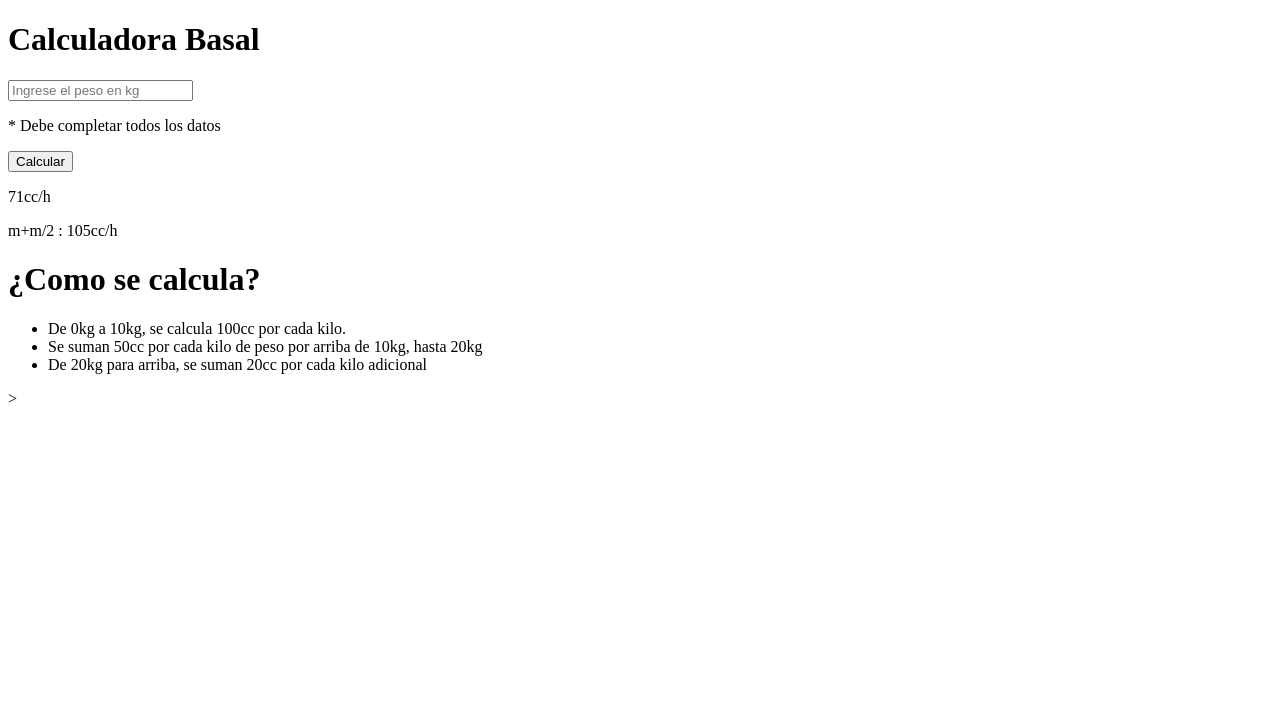
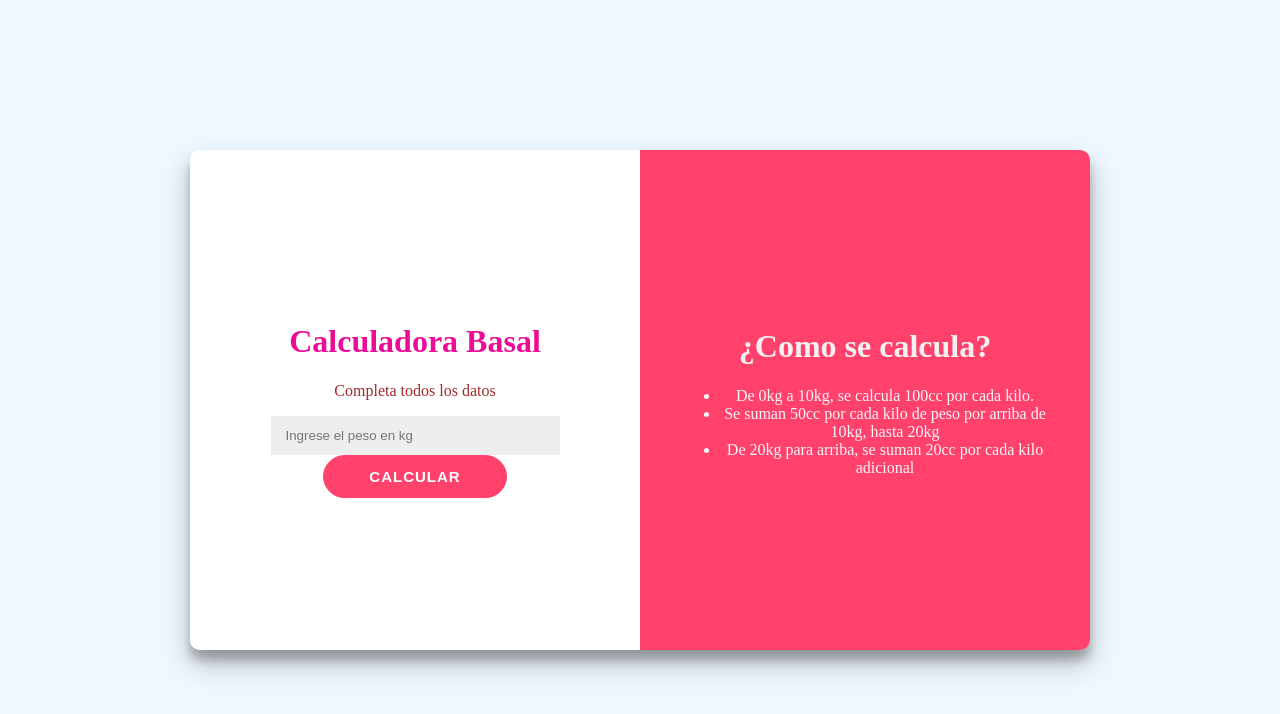
Before and after one commit to AracelyCES/Calculadora-Basal, a plain HTML site: page index.html in a window 1280 px wide. Drawn offline with Linux system fonts and the light colour scheme.

Commit message:
Actualización de calculadora basal

```diff
--- a/index.html
+++ b/index.html
@@ -2,18 +2,23 @@
 <html>
     <head>
         <title>Calculadora Basal</title>
+        <link rel="stylesheet" href="./style.css"/>
     </head>
     <body>
-    <div>
-        <div>
-        <h1>Calculadora Basal</h1>
+        <div id="contenedor">
+             <div id="calculadora">
+                 <div class="contenido">
+                    <h1 style="color: rgb(235, 13, 150);"> Calculadora Basal </h1>
+                    <p class="item">Completa todos los datos</p>
                     <input type="number" placeholder="Ingrese el peso en kg"/>
-        <p>* Debe completar todos los datos</p>
-        <button>Calcular</button>
-        <p>71cc/h</p>
-        <p>m+m/2 : 105cc/h</p>
+                    <p class="item" id="error">* Debe completar todos los datos</p>
+                    <button class="item" id="calcular">Calcular</button>
+                    <p class="item resultado" id="flu">71cc/h</p>
+                    <p class="item resultado" id="man">m+m/2 : 105cc/h</p>
                  </div>
-        <div>
+            </div>
+        <div id="detalle">
+            <div class="contenido">
                 <h1>¿Como se calcula?</h1>
                 <ul>
                     <li>De 0kg a 10kg, se calcula 100cc por cada kilo.</li>
--- /dev/null
+++ b/style.css
@@ -0,0 +1,90 @@
+h1{
+    color: rgb(245, 240, 242);
+
+}
+
+body {
+    color: brown
+}
+
+
+@import url('https://fonts.googleapis.com/css?family=Montserrat:400,800');
+
+body{
+    font-family: 'Montserrat', 'Times New Roman', Times, serif sans-serif;
+    background-color: aliceblue;
+}
+
+#contenedor{
+    width: 900px;
+    height: 500px;
+    text-align: center;
+    /* Estas 3 lineas se encargan de centrar el div vertical y horizontalmente */
+    position: absolute;
+    inset: 0;
+    margin: auto;
+    border-radius: 10px;
+    overflow: hidden;
+    box-shadow: 0 14px 28px rgba(0,0,0,0.25),
+      0 10px 10px rgba(0,0,0,0.22);
+  }
+#calculadora{
+    background: white;
+    /* Con estas 3 lineas vamos a hacer que los divs queden lado a lado */
+    width: 50%;
+    height: 100%;
+    float: left;
+}
+
+#detalle{
+    background: #FF416C;
+    /* Con estas 3 lineas vamos a hacer que los divs queden lado a lado */
+    width: 50%;
+    height: 100%;
+    float: left;
+    color: #f6f5f7;
+}
+.contenido{
+    /* Estas tres lineas van a centrar el contenido verticalmente dentro de cada div */
+    position: relative;
+    top: 50%;
+    transform: translateY(-50%);
+    overflow: hidden;
+    padding: 40px;
+}
+input {
+	width: 70%;
+    padding: 12px 15px;
+    border: none;
+    background-color: #eee;
+}
+
+button {
+  font-size: 15px;
+	font-weight: bold;
+	padding: 12px 45px;
+	border-radius: 30px;
+	background-color: #FF416C;
+	border: 1px solid #FF416C;
+	color: #FFFFFF;
+	text-transform: uppercase;
+	letter-spacing: 1px;
+	transition: transform 20ms ease-in;
+}
+
+button:active {
+	transform: scale(0.95);
+}
+#error{
+    color: red;
+    font-weight: bold;
+    display: none;
+}
+
+.resultado{
+    color: #0A81D1;
+    font-weight: bold;
+    font-size: 25px;
+    margin-bottom: 5px;
+    display: none;
+}
```
Lines whose indentation alone changed are shown as unchanged.
